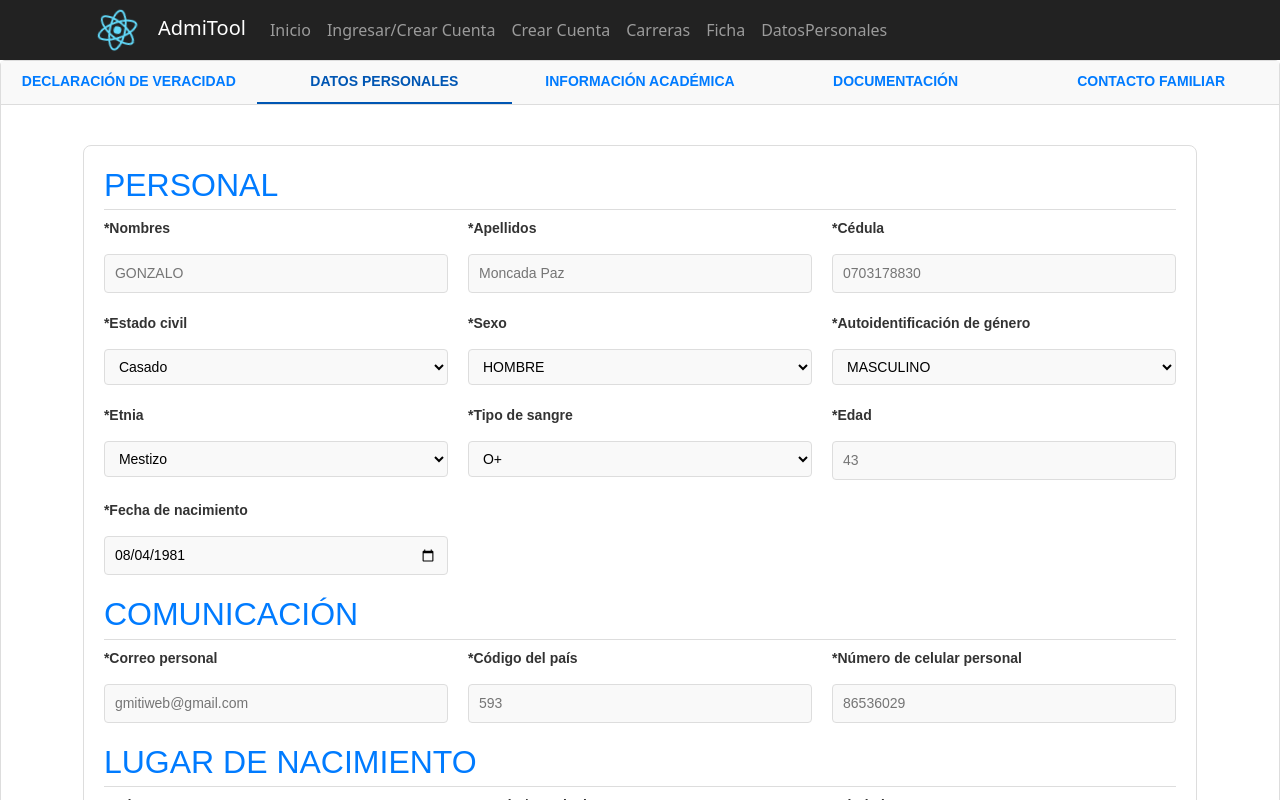
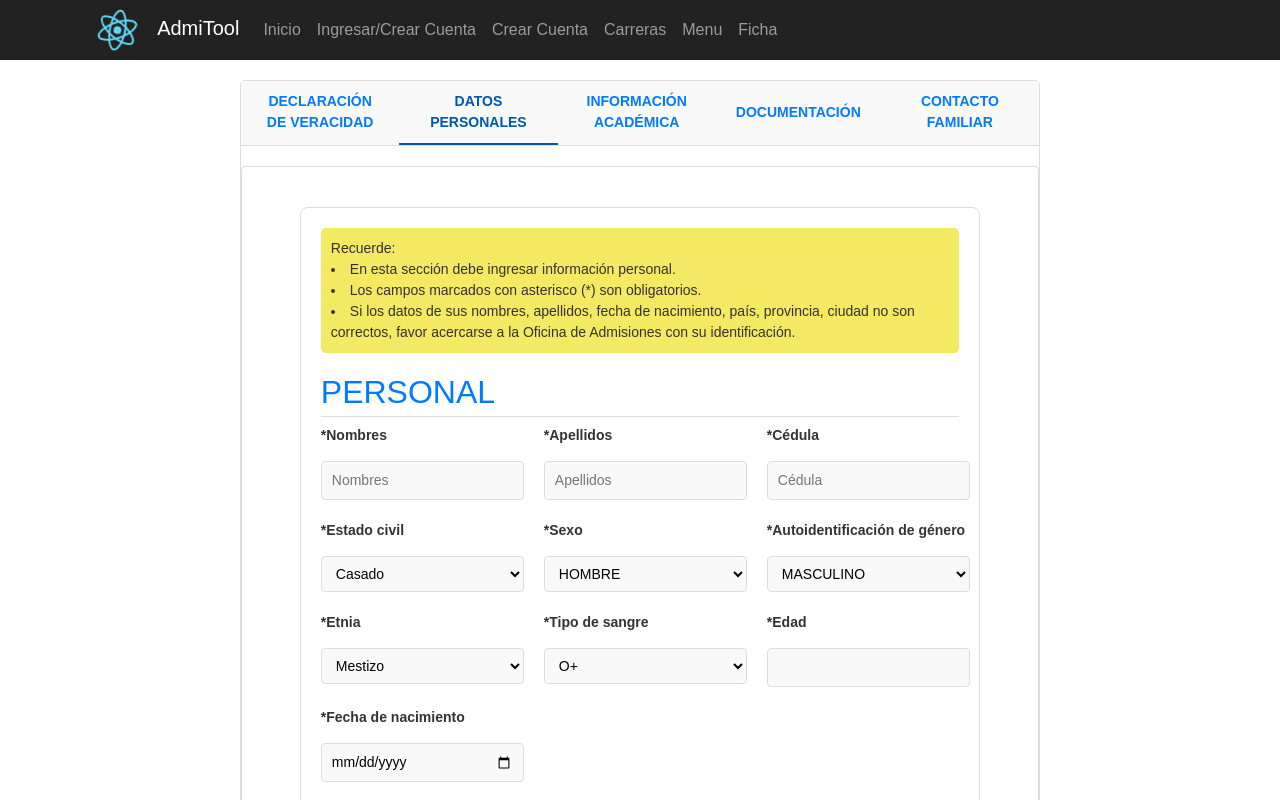
Before and after one commit to gamp81/admitool-front, a React (Create React App) app: page /faspirante in a window 1280 px wide. Shown: the top 800 px of the page. Built offline with nearby package versions, Linux system fonts and the light colour scheme.

Commit message:
datos personales menu page

```diff
--- a/package.json
+++ b/package.json
@@ -5,7 +5,8 @@
   "dependencies": {
     "@emotion/react": "^11.14.0",
     "@emotion/styled": "^11.14.0",
-    "@mui/material": "^6.4.0",
+    "@mui/icons-material": "^6.4.1",
+    "@mui/material": "^6.4.1",
     "@testing-library/jest-dom": "^5.17.0",
     "@testing-library/react": "^13.4.0",
     "@testing-library/user-event": "^13.5.0",
--- a/src/layouts/navbar.jsx
+++ b/src/layouts/navbar.jsx
@@ -13,12 +13,14 @@ const NavBar = () => {
             <Navbar.Collapse id="basic-navbar-nav">
             <Nav className="me-auto">
                 <Nav.Link as={Link} to="/" >Inicio</Nav.Link>
-
                 <Nav.Link  as={Link} to="/login">Ingresar/Crear Cuenta</Nav.Link>
                 <Nav.Link  as={Link} to="/register">Crear Cuenta</Nav.Link>
                 <Nav.Link  as={Link} to="/carreras">Carreras</Nav.Link>
+                <Nav.Link  as={Link} to="/menu">Menu</Nav.Link>
                 <Nav.Link  as={Link} to="/faspirante">Ficha</Nav.Link>
-                <Nav.Link  as={Link} to="/DatosPersonales">DatosPersonales</Nav.Link>
+{/*
+                <Nav.Link  as={Link} to="/fichaaspirante2">Ficha</Nav.Link>
+                <Nav.Link  as={Link} to="/DatosPersonales">DatosPersonales</Nav.Link>    */}
 
 
 
--- a/src/pages/datospersonales.jsx
+++ b/src/pages/datospersonales.jsx
@@ -51,19 +51,26 @@ const DatosPersonales = () => {
   return (
     <form onSubmit={handleSubmit} className="formulario">
     <div className="form-container">
+      <p className='message'>Recuerde:
+        <li>En esta sección debe ingresar información personal.</li>
+        <li>Los campos marcados con asterisco (*) son obligatorios.</li>
+        <li>Si los datos de sus nombres, apellidos, fecha de nacimiento, país, provincia,
+          ciudad no son correctos, favor acercarse a la Oficina de Admisiones con su identificación.</li>
+      </p>
+
       <h2>PERSONAL</h2>
       <div className="form-grid">
         <div>
           <label>*Nombres</label>
-          <input type="text" placeholder="GONZALO" />
+          <input type="text" placeholder="Nombres" />
         </div>
         <div>
           <label>*Apellidos</label>
-          <input type="text" placeholder="Moncada Paz" />
+          <input type="text" placeholder="Apellidos" />
         </div>
         <div>
           <label>*Cédula</label>
-          <input type="text" placeholder="0703178830" />
+          <input type="text" placeholder="Cédula" />
         </div>
         <div>
           <label>*Estado civil</label>
@@ -84,6 +91,7 @@ const DatosPersonales = () => {
           <select>
             <option>MASCULINO</option>
             <option>FEMENINO</option>
+            <option>NO BINARIO</option>
           </select>
         </div>
         <div>
@@ -102,11 +110,11 @@ const DatosPersonales = () => {
         </div>
         <div>
           <label>*Edad</label>
-          <input type="number" placeholder="43" />
+          <input type="number" placeholder="" />
         </div>
         <div>
           <label>*Fecha de nacimiento</label>
-          <input type="date" value="1981-08-04" />
+          <input type="date" value="" />
         </div>
       </div>
 
@@ -114,7 +122,7 @@ const DatosPersonales = () => {
       <div className="form-grid">
         <div>
           <label>*Correo personal</label>
-          <input type="email" placeholder="gmitiweb@gmail.com" />
+          <input type="email" placeholder="" />
         </div>
         <div>
           <label>*Código del país</label>
@@ -122,7 +130,7 @@ const DatosPersonales = () => {
         </div>
         <div>
           <label>*Número de celular personal</label>
-          <input type="text" placeholder="86536029" />
+          <input type="text" placeholder="" />
         </div>
       </div>
 
@@ -132,12 +140,18 @@ const DatosPersonales = () => {
           <label>*País</label>
           <select>
             <option>ECUADOR</option>
+            <option>COLOMBIA</option>
+            <option>VENEZUELA</option>
+            <option>PERU</option>
           </select>
         </div>
         <div>
           <label>*Estado / Provincia</label>
           <select>
+            <option>GUAYAS</option>
+            <option>PICHINCHA</option>
             <option>EL ORO</option>
+
           </select>
         </div>
         <div>
--- /dev/null
+++ b/src/pages/fichatabs.jsx
@@ -0,0 +1,110 @@
+import React, { useState } from "react";
+import "../style/fichatabs.css";
+
+const TabsSecuenciales = () => {
+  const [activeTab, setActiveTab] = useState(0);
+  const [isTabValidated, setIsTabValidated] = useState([false, false, false]);
+
+  const validateTab = (tabIndex) => {
+    // Aquí puedes añadir la lógica de validación de cada pestaña
+    if (tabIndex === 0) {
+      // Simulación de validación de la primera pestaña
+      const isValid = true; // Cambiar por la lógica de validación
+      if (isValid) {
+        const updatedValidation = [...isTabValidated];
+        updatedValidation[tabIndex] = true;
+        setIsTabValidated(updatedValidation);
+        setActiveTab(tabIndex + 1);
+      } else {
+        alert("Por favor, complete todos los campos requeridos antes de continuar.");
+      }
+    }
+  };
+
+  return (
+    <div className="tabs-container">
+      <div className="tabs-header">
+        <button
+          className={`tab-button ${activeTab === 0 ? "active" : ""}`}
+          disabled={false}
+          onClick={() => setActiveTab(0)}
+        >
+          Datos Personales
+        </button>
+        <button
+          className={`tab-button ${activeTab === 1 ? "active" : ""}`}
+          disabled={!isTabValidated[0]}
+          onClick={() => setActiveTab(1)}
+        >
+          Información Académica
+        </button>
+        <button
+          className={`tab-button ${activeTab === 2 ? "active" : ""}`}
+          disabled={!isTabValidated[1]}
+          onClick={() => setActiveTab(2)}
+        >
+          Documentación
+        </button>
+      </div>
+
+      <div className="tabs-content">
+        {activeTab === 0 && (
+          <div>
+            <h2>Datos Personales</h2>
+            <form>
+              <label>*Nombres:</label>
+              <input type="text" required />
+              <label>*Apellidos:</label>
+              <input type="text" required />
+              <button
+                type="button"
+                className="validate-button"
+                onClick={() => validateTab(0)}
+              >
+                Validar y Continuar
+              </button>
+            </form>
+          </div>
+        )}
+
+        {activeTab === 1 && (
+          <div>
+            <h2>Información Académica</h2>
+            <form>
+              <label>*Título:</label>
+              <input type="text" required />
+              <label>*Universidad:</label>
+              <input type="text" required />
+              <button
+                type="button"
+                className="validate-button"
+                onClick={() => validateTab(1)}
+              >
+                Validar y Continuar
+              </button>
+            </form>
+          </div>
+        )}
+
+        {activeTab === 2 && (
+          <div>
+            <h2>Documentación</h2>
+            <form>
+              <label>*Cargar documento:</label>
+              <input type="file" required />
+              <button
+                type="button"
+                className="validate-button"
+                onClick={() => alert("Formulario completado.")}
+              >
+                Finalizar
+              </button>
+            </form>
+          </div>
+        )}
+      </div>
+    </div>
+  );
+};
+
+export default TabsSecuenciales;
--- /dev/null
+++ b/src/pages/menuprincipal.jsx
@@ -0,0 +1,39 @@
+import React, { useState } from "react";
+import "../style/menuprincipal.css";
+import Alert from '@mui/material/Alert';
+import { Navbar, Nav, Container,NavDropdown,Form,Button  } from "react-bootstrap"
+import { Outlet, Link } from "react-router-dom"
+
+
+const Card = ({ icon, text, color }) => {
+  return (
+    <div className="card" style={{ borderColor: color }}>
+      <div className="icon" style={{ color: color }}>
+        {icon}
+      </div>
+      <p className="text">{text}</p>
+    </div>
+  );
+};
+const Menuprincipal = () => {
+
+
+  return (
+    <>
+      <div className="container">
+        <p className="message">
+          Estimado aspirante, se necesita que primero actualice sus datos para que
+          pueda proceder a inscribirse.
+        </p>
+        <div className="card-container">
+          <Nav.Link  as={Link} to="/faspirante"><Card icon="🔄" text="ACT. DATOS" color="#4a90e2"/></Nav.Link>
+          <Card icon="📝" text="INSCRIPCIÓN" color="#f5a623" />
+        </div>
+      </div>
+
+
+    </>
+  );
+};
+
+export default Menuprincipal;
--- a/src/router/pagerouter.jsx
+++ b/src/router/pagerouter.jsx
@@ -5,8 +5,11 @@ import Login2 from '../components/LoginForm';
 import Login from '../pages/login';
 import CrearCuenta from '../pages/crearcuenta';
 import Register from '../components/register';
+import Menu from '../pages/menuprincipal';
+
 import Carrera from '../pages/carreras';
 import Faspirante from '../pages/faspirante'
+import Fichaaspirante from '../pages/fichatabs'
 import WelcomeContent from '../components/WelcomeContent'
 import DatosPersonales from '../pages/datospersonales';
 const Pagerouter = () =>{
@@ -19,8 +22,11 @@ const Pagerouter = () =>{
                     <Route path='login' element={ <Login /> } />
                     <Route path='register2' element={ <Register/> } />
                     <Route path='register' element={ <CrearCuenta/> } />
+                    <Route path='menu' element={ <Menu/> } />
+
                     <Route path='carreras' element={ <Carrera /> } />
                     <Route path='faspirante' element={ <Faspirante /> } />
+                    <Route path='fichaaspirante' element={ <Fichaaspirante /> } />
                     <Route path='DatosPersonales' element={ <DatosPersonales /> } />
                     <Route path='login2' element={ <Login2 /> } />
                     <Route path='*' element={ <Navigate replace to="/"/> }/>
--- a/src/style/datospersonales.css
+++ b/src/style/datospersonales.css
@@ -8,7 +8,13 @@
     border-radius: 8px;
     font-family: Arial, sans-serif;
   }
-
+  .message {
+    background-color: #f3e962;
+    color: #333;
+    border-radius: 5px;
+    padding: 10px;
+    margin-bottom: 20px;
+  }
   h2 {
     margin-top: 20px;
     margin-bottom: 10px;
--- /dev/null
+++ b/src/style/fichatabs.css
@@ -0,0 +1,56 @@
+.tabs-container {
+    width: 90%;
+    max-width: 800px;
+    margin: 20px auto;
+    font-family: Arial, sans-serif;
+  }
+
+  .tabs-header {
+    display: flex;
+    justify-content: space-around;
+    margin-bottom: 20px;
+  }
+
+  .tab-button {
+    padding: 10px 20px;
+    font-size: 14px;
+    background-color: #f0f0f0;
+    border: 1px solid #ddd;
+    border-radius: 4px;
+    cursor: pointer;
+    transition: background-color 0.3s;
+  }
+
+  .tab-button.active {
+    background-color: #007bff;
+    color: white;
+    font-weight: bold;
+  }
+
+  .tab-button:disabled {
+    background-color: #e0e0e0;
+    cursor: not-allowed;
+  }
+
+  .tabs-content {
+    padding: 20px;
+    border: 1px solid #ddd;
+    border-radius: 4px;
+    background-color: #fff;
+  }
+
+  .validate-button {
+    margin-top: 20px;
+    padding: 10px 20px;
+    font-size: 14px;
+    background-color: #007bff;
+    color: white;
+    border: none;
+    border-radius: 4px;
+    cursor: pointer;
+    transition: background-color 0.3s;
+  }
+
+  .validate-button:hover {
+    background-color: #0056b3;
+  }
--- /dev/null
+++ b/src/style/menuprincipal.css
@@ -0,0 +1,49 @@
+.container {
+  text-align: center;
+  font-family: Arial, sans-serif;
+  padding: 20px;
+}
+
+.message {
+  background-color: #e8f4ff;
+  color: #4a90e2;
+  border-radius: 5px;
+  padding: 10px;
+  margin-bottom: 20px;
+}
+
+.card-container {
+  display: flex;
+  justify-content: center;
+  gap: 20px;
+}
+
+.card {
+  display: flex;
+  flex-direction: column;
+  align-items: center;
+  justify-content: center;
+  width: 150px;
+  height: 150px;
+  border: 2px solid;
+  border-radius: 10px;
+  box-shadow: 0px 4px 6px rgba(0, 0, 0, 0.1);
+  cursor: pointer;
+  transition: transform 0.3s ease, box-shadow 0.3s ease;
+}
+
+.card:hover {
+  transform: scale(1.05);
+  box-shadow: 0px 6px 10px rgba(0, 0, 0, 0.15);
+}
+
+.icon {
+  font-size: 50px;
+  margin-bottom: 10px;
+}
+
+.text {
+  font-size: 16px;
+  font-weight: bold;
+  color: #333;
+}
```
Also changed, not shown: src/pages/tabs2.jsx (added, +54 -0 lines), 1 other file (tests, documents, lock files or other folders).
